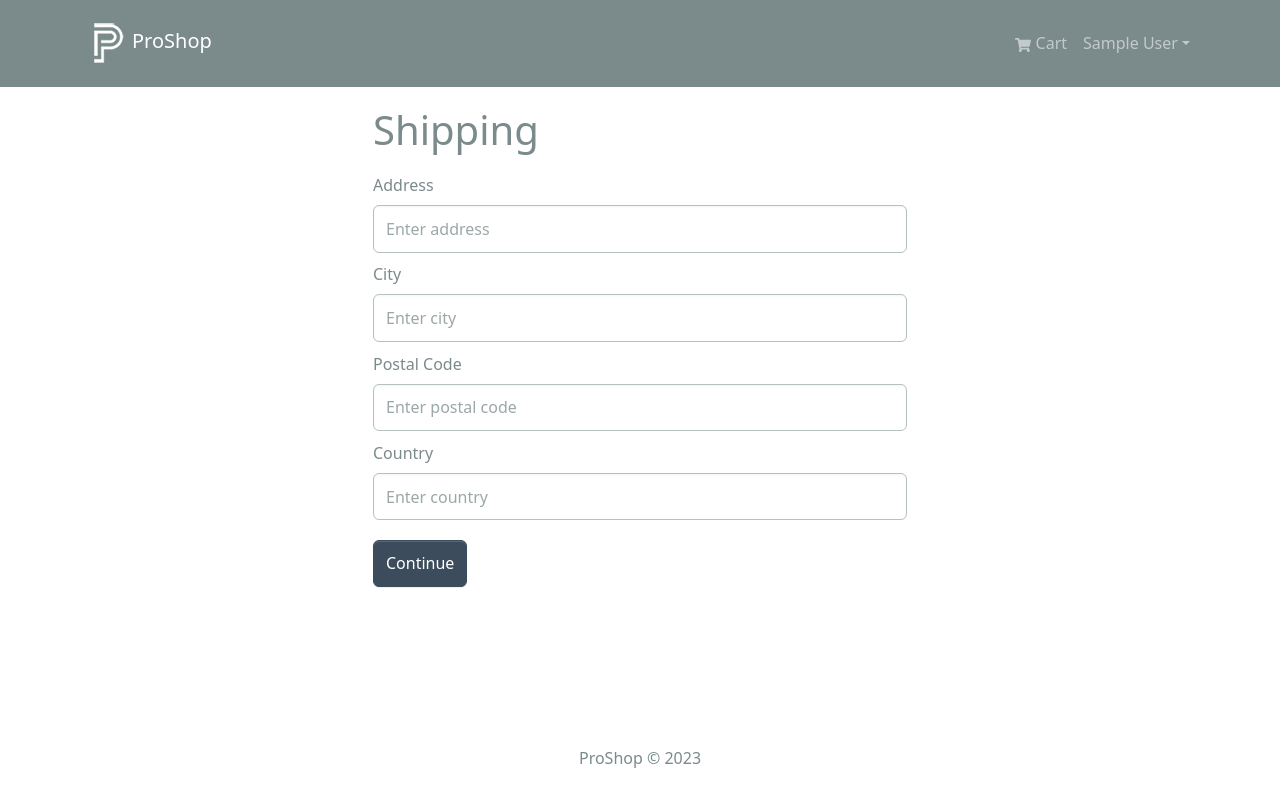
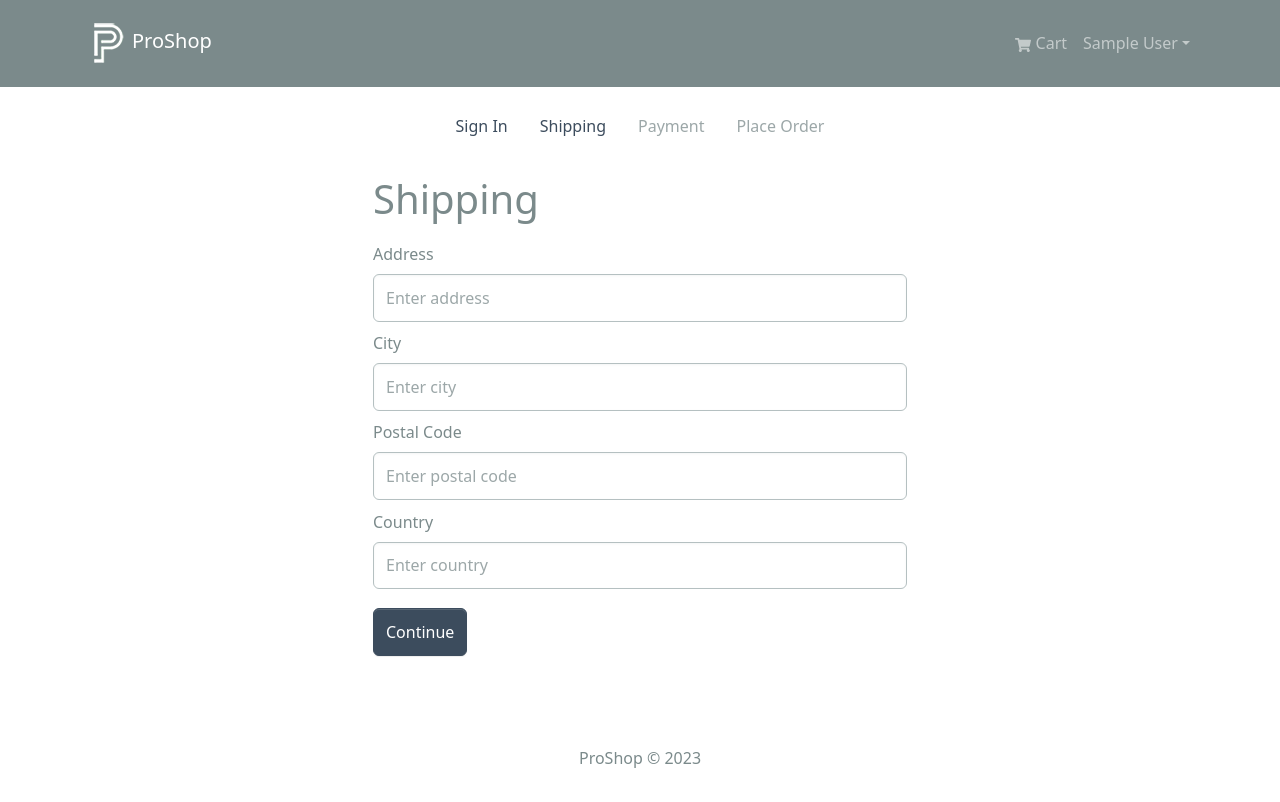
Before and after one commit to Mig-uel/ProShop, a React (Vite) app in the folder frontend/: page /shipping in a window 1280 px wide. Shown: the top 802 px of the page. Built offline with nearby package versions, Linux system fonts and the light colour scheme; sample sign-in values are in the browser's storage.

Commit message:
Add CheckoutSteps component to ShippingScreen

```diff
--- a/frontend/src/screens/shipping.screen.jsx
+++ b/frontend/src/screens/shipping.screen.jsx
@@ -4,6 +4,7 @@ import { useNavigate } from 'react-router-dom'
 import { saveShippingAddress } from '../redux/slices/cart.slice'
 import { Form, Button } from 'react-bootstrap'
 import FormContainer from '../components/form-container.component'
+import CheckoutSteps from '../components/checkout-steps.component'
 
 const ShippingScreen = () => {
   const cart = useSelector((state) => state.cart)
@@ -27,6 +28,7 @@ const ShippingScreen = () => {
 
   return (
     <FormContainer>
+      <CheckoutSteps step1 step2 />
       <h1>Shipping</h1>
 
       <Form onSubmit={submitHandler}>
```
